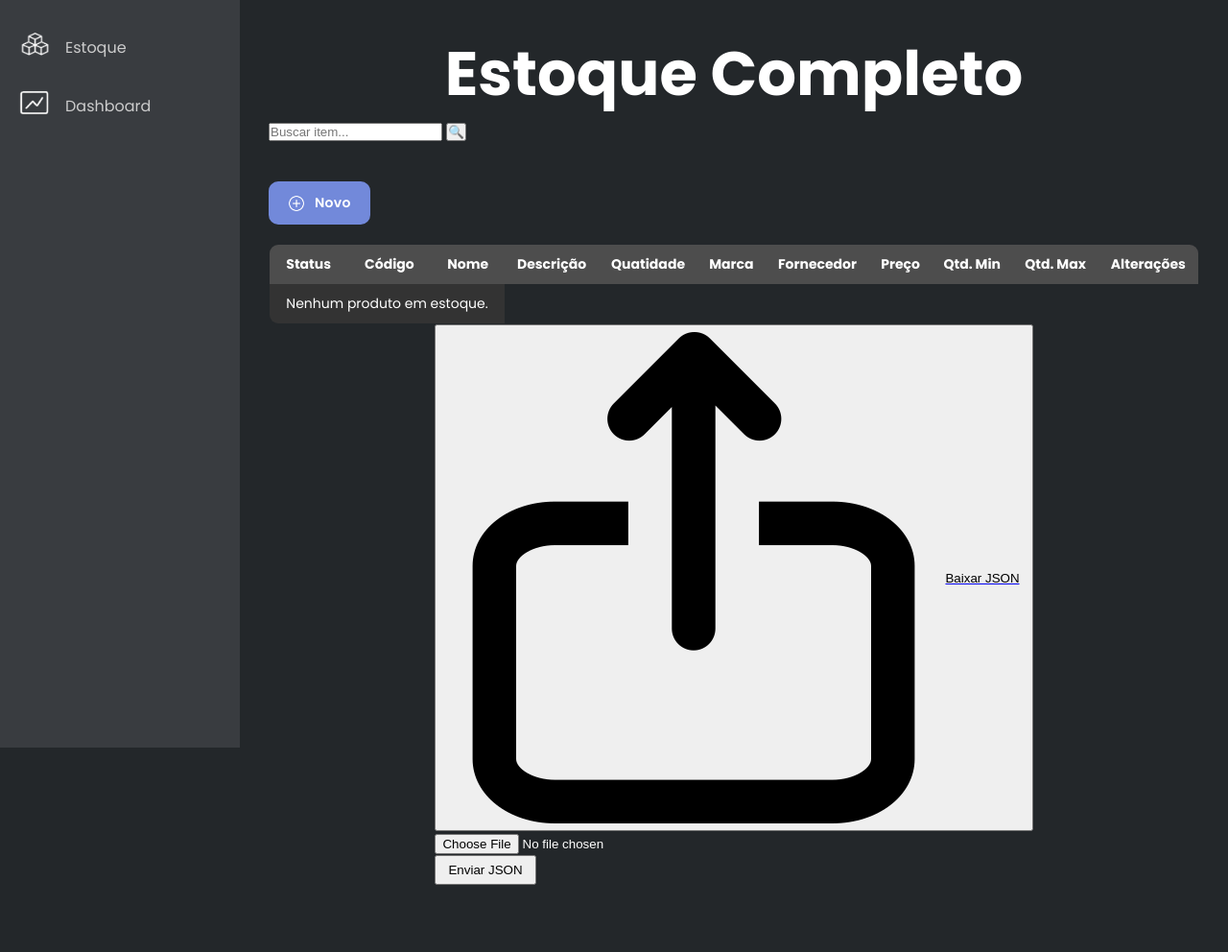
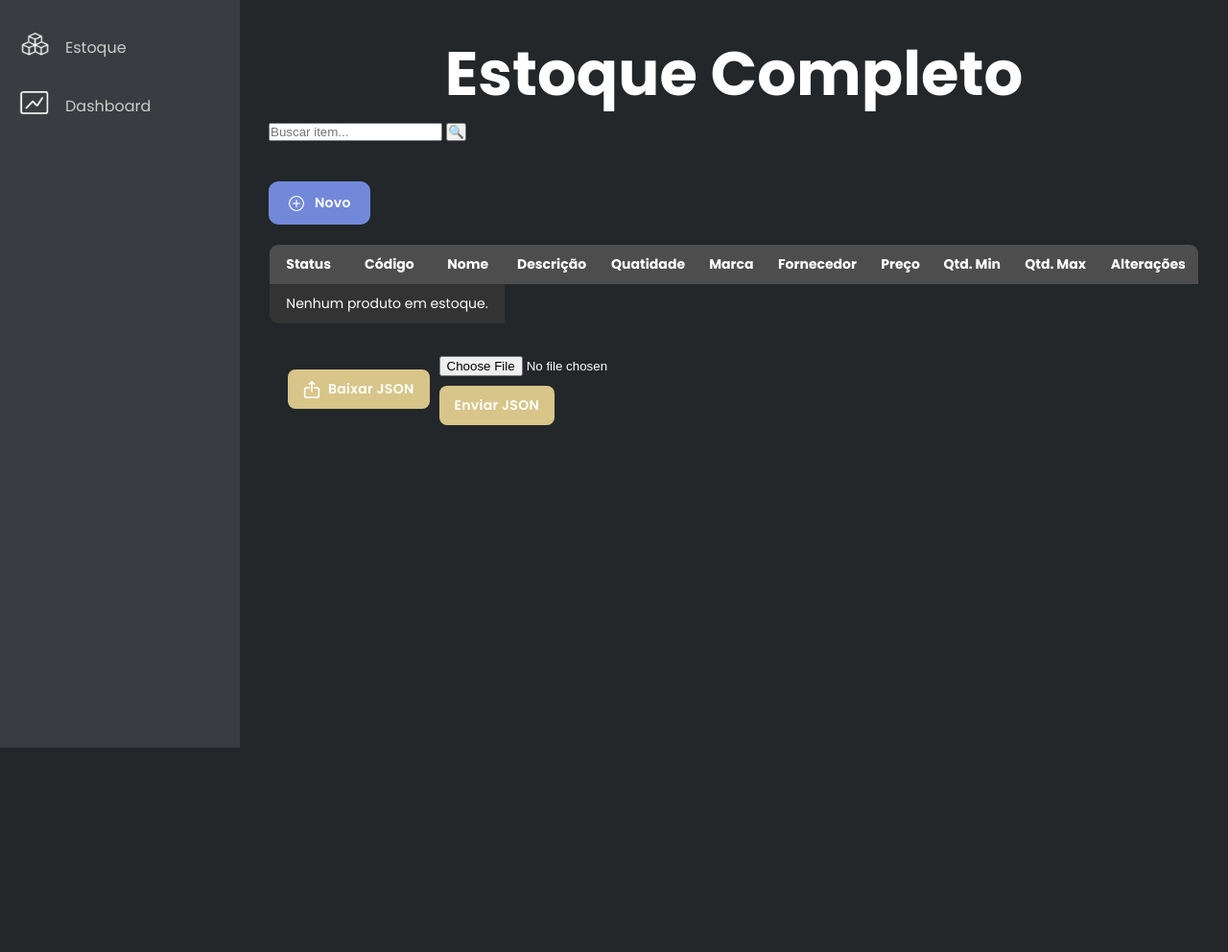
Before and after one commit to leonardogranata/StockMind, a Django app: template StockMind/templates/estoque/home.html in a window 1280 px wide. Shown: the part 61-1053 px from the top of the page at 96% size. After the commit the page ends 840 px from the top, so only its background shows below. Run offline with Django 5.2, Linux system fonts and the light colour scheme; the template is opened without the code that fills it, so the values that code supplies are empty.

Commit message:
Estilizando botão de json

```diff
--- a/StockMind/static/css/style.css
+++ b/StockMind/static/css/style.css
@@ -865,3 +865,69 @@ table td {
     background-color: #c82333;
     color: white;
 }
+
+
+/* botões json */
+
+.container-principal-json {
+    display: flex;
+    justify-content: flex-start; /* Alinha os itens filhos no início (esquerda) */
+    width: 100%; /* Garante que o contêiner ocupe toda a largura disponível */
+    padding: 20px; /* Apenas para espaçamento visual */
+    box-sizing: border-box; /* Garante que o padding não aumente a largura total */
+}
+
+/* O resto do seu CSS para os botões continua o mesmo */
+.botoes-json {
+    display: flex;
+    align-items: center;
+    gap: 15px;
+}
+/* ... etc ... */
+
+.botoes-json {
+    display: flex;
+    gap: 10px;
+    margin-top: 10px;
+    justify-content: start;
+}
+
+.botoes-json form input{
+    margin-bottom: 10px;
+}
+
+.botoes-json button {
+    display: flex;
+    align-items: center;
+    gap: 8px;
+    padding: 10px 16px;
+    background-color: var(--yellow-color);
+    border: none;
+    border-radius: 8px;
+    color: var(--white-color);
+    font-weight: 600;
+    font-size: 14px;
+    font-family: 'Poppins', sans-serif;
+    letter-spacing: 0.3px;
+    cursor: pointer;
+    transition: all 0.3s ease;
+    white-space: nowrap;
+    outline: none;
+    text-decoration: none;
+}
+
+.botoes-json a {
+    text-decoration: none;
+}
+
+.botoes-json button img {
+    width: 18px;
+    height: 18px;
+    object-fit: contain;
+    filter: brightness(0) invert(1); /* Torna o ícone branco */
+    transition: all 0.3s ease;
+}
+
+.botoes-json button:hover {
+    background-color: var(--hover-button-blue);
+}
```
